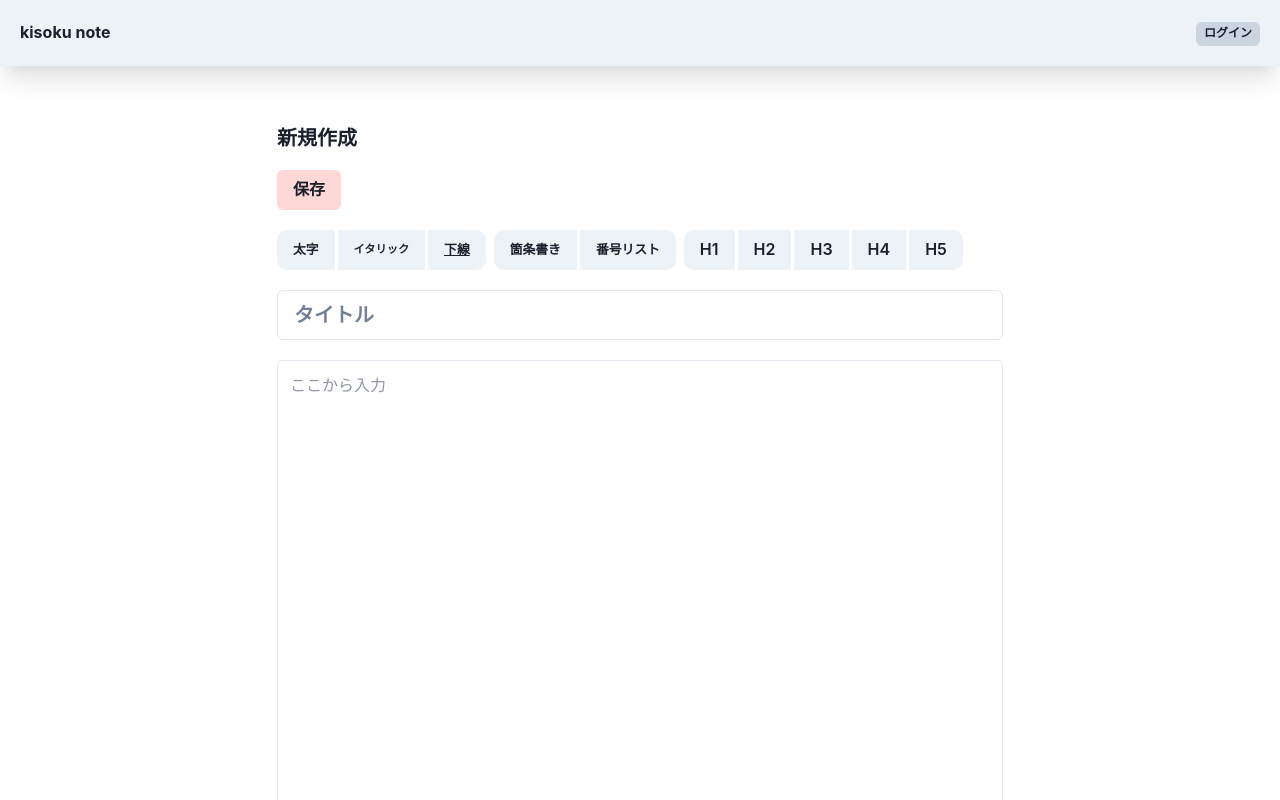
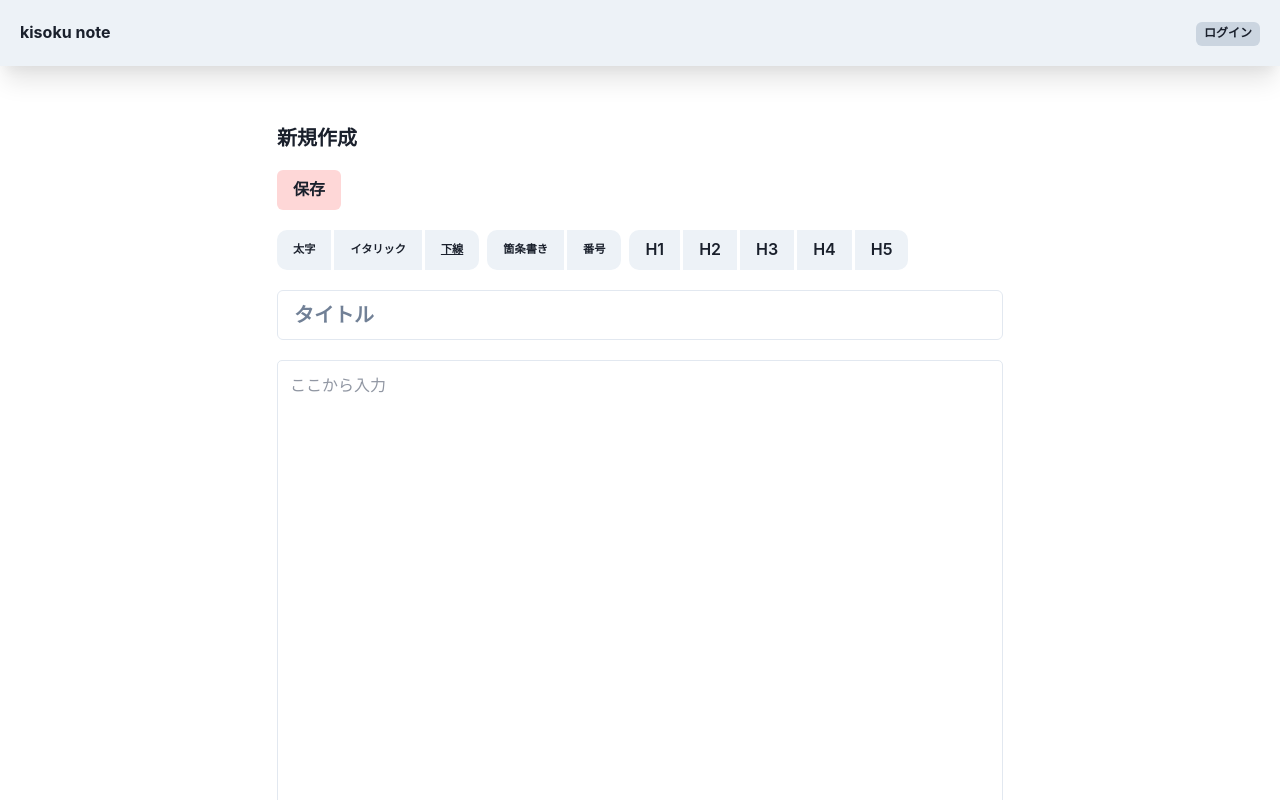
Before and after one commit to yuta-nos/kisoku-note, a React (Create React App) app in the folder frontend/front/: page /new-document in a window 1280 px wide. Shown: the top 800 px of the page. Built offline with nearby package versions, Linux system fonts and the light colour scheme; no server answers.

Commit message:
文書更新用関数の修正
本番環境でのエラー修正用（axiosのthenチェーン後の非同期処理を分割）

```diff
--- a/frontend/front/src/components/document/TextEditor.jsx
+++ b/frontend/front/src/components/document/TextEditor.jsx
@@ -17,7 +17,7 @@ import axios from 'axios';
 import { UUID } from "uuidjs";
 
 // styling
-import { Box, Button, HStack, Input, Textarea } from "@chakra-ui/react";
+import { Box, Button, HStack, Input, Textarea, Wrap, WrapItem } from "@chakra-ui/react";
 import {
   useDisclosure,
   Modal, ModalOverlay, ModalContent, ModalHeader, ModalFooter, ModalBody, ModalCloseButton,
@@ -81,57 +81,68 @@ const TextEditor = ({location}) => {
 
     //documentデータ作成
     const contentState = editorState.getCurrentContent();
+    console.log(contentState);
     const raw = convertToRaw(contentState);
+    console.log(raw)
     const jsonData = JSON.stringify(raw, null, 2);
+    console.log(jsonData)
     const ID = UUID.generate();
 
     const ENDPOINT1 = `${process.env.REACT_APP_API_LOCAL_ENDPOINT}/auth/documents`;
-    const postedDocData = await axios.post(ENDPOINT1, {
+    await axios.post(ENDPOINT1, {
       "doc_num": ID,
       "title": inputTitle,
       "category_id": location.state.category,
-    }, { headers: sessionData });
-
+    }, { headers: sessionData })
+    .then( (res)=>{
       //versionデータ作成
-    console.log("documents:", postedDocData.data);
-    const category_id = postedDocData.data.category_id;
+      console.log("documents:", res.data.data);
+      const category_id = res.data.data.category_id;
 
       const ENDPOINT2 = `${process.env.REACT_APP_API_LOCAL_ENDPOINT}/auth/versions`;
-    const postedVerData = await axios.post(ENDPOINT2, {
-      "document_id": postedDocData.data.id,
+      const postedVerData = axios.post(ENDPOINT2, {
+        "document_id": res.data.data.id,
         "number": 1,
         "body": jsonData,
         "reason": "新規作成"
       })
       console.log("versions:",postedVerData.data);
       navigate(`/team/${user.team.id}/category/${category_id}`);
+    } )
+
+
   }
+
 
   // 文書更新
   const updateContent = async() => {
 
     // 文書タイトルの更新
+      try {
+        const ENDPOINT1 = `${process.env.REACT_APP_API_LOCAL_ENDPOINT}/auth/documents/${params.id}`;
+        const response1 = await axios.put(ENDPOINT1, {
+          "title": inputTitle
+        }, { headers: sessionData });
+
+        console.log("更新対象バージョン", response1.data.versions[params.version - 1].id);
+
         const contentState = editorState.getCurrentContent();
         const raw = convertToRaw(contentState);
         const jsonData = JSON.stringify(raw, null, 2);
 
-    const ENDPOINT1 = `${process.env.REACT_APP_API_LOCAL_ENDPOINT}/auth/documents/${params.id}`;
-    const updatedDocData = await axios.put(ENDPOINT1,{
-      "title": inputTitle
-    }, { headers: sessionData });
+        const ENDPOINT2 = `${process.env.REACT_APP_API_LOCAL_ENDPOINT}/auth/versions/${response1.data.versions[params.version - 1].id}`;
+        const response2 = await axios.patch(ENDPOINT2, {
+          "body": jsonData
+        });
 
-    //バージョンデータの更新
-    console.log("更新対象バージョン", updatedDocData.data.versions[params.version - 1].id);
-    const verId = updatedDocData.data.versions[params.version - 1].id;
-
-    const ENDPOINT2 = `${process.env.REACT_APP_API_LOCAL_ENDPOINT}/auth/versions/${verId}`;
-    await axios.put(ENDPOINT2,{
-      "body": jsonData
-    }).then( (res)=>{ console.log("更新後データ", res.data) } );
+        console.log("更新後データ", response2.data);
 
         // 編集モード終了
         setReadOnly(true);
+      } catch (error) {
+        console.log("エラー発生：", error);
       }
+    };
 
   const { isOpen, onOpen, onClose } = useDisclosure();
 
@@ -256,12 +267,13 @@ const TextEditor = ({location}) => {
               </ModalContent>
             </Modal>
           </HStack>
-          <HStack mb={5}>
+          <Wrap mb={5}>
+            <WrapItem>
             <HStack spacing="3px">
               <Button
                 onClick={toggleBold}
                 borderRadius="10px 0 0 10px"
-                fontSize="0.8em"
+                fontSize="0.7em"
               >太字</Button>
               <Button
                 onClick={toggleItalic}
@@ -272,23 +284,27 @@ const TextEditor = ({location}) => {
                   onClick={toggleUnderline}
                   borderRadius="0 10px 10px 0"
                   style={{textDecoration:"underline"}}
-                  fontSize="0.8em"
+                  fontSize="0.7em"
                 >下線</Button>
             </HStack>
+            </WrapItem>
 
+            <WrapItem>
             <HStack spacing="3px">
               <Button
                 onClick={toggleUl}
-                fontSize="0.8em"
+                fontSize="0.7em"
                 borderRadius="10px 0 0 10px"
               >箇条書き</Button>
               <Button
                 onClick={togglOl}
-                fontSize="0.8em"
+                fontSize="0.7em"
                 borderRadius="0 10px 10px 0"
-              >番号リスト</Button>
+              >番号</Button>
             </HStack>
+            </WrapItem>
 
+            <WrapItem>
             <HStack spacing="3px">
               <Button
                 onClick={toggleH1}
@@ -311,7 +327,8 @@ const TextEditor = ({location}) => {
                 borderRadius="0 10px 10px 0"
               >H5</Button>
             </HStack>
-          </HStack>
+            </WrapItem>
+          </Wrap>
         </Box>
       }
       <Input
```
Lines whose indentation alone changed are shown as unchanged.
